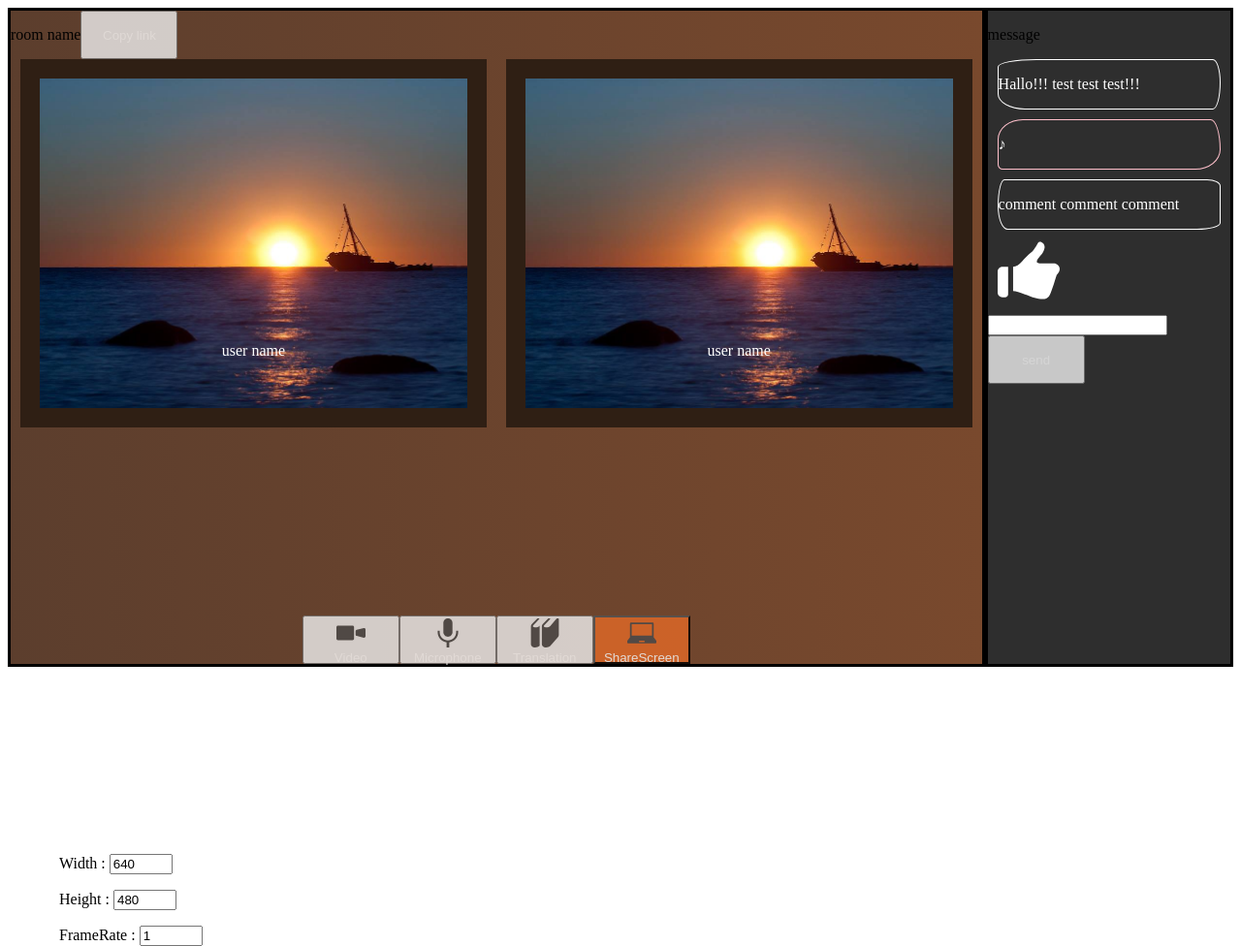
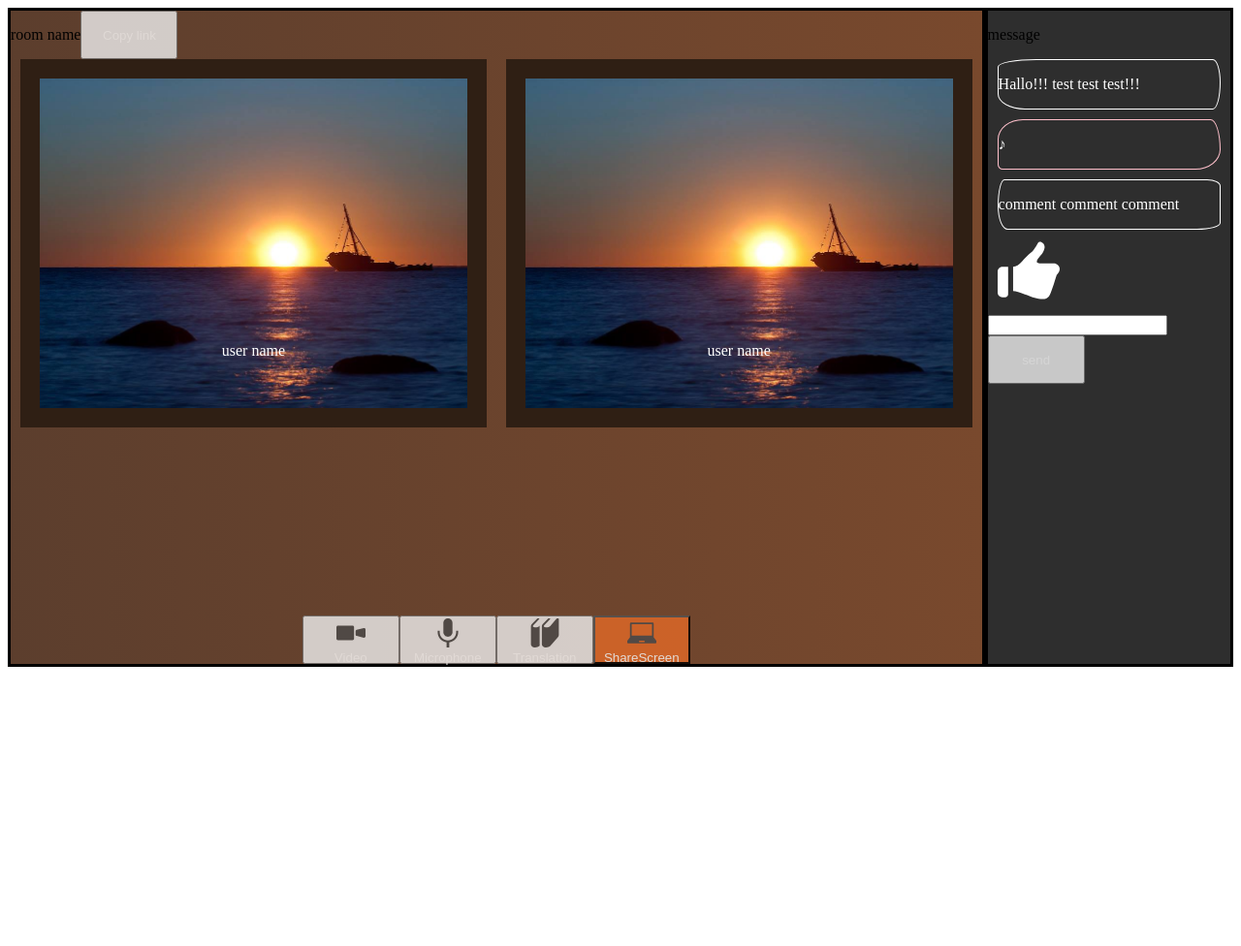
Before and after one commit to song-dong/Beasone, a plain HTML site: page index.html in a window 1280 px wide. Shown: the whole page at 97% size. After the commit the page ends 865 px from the top, so only its background shows below. Drawn offline with nearby package versions, Linux system fonts and the light colour scheme; no server answers.

Commit message:
for scrshr

```diff
--- a/index.html
+++ b/index.html
@@ -62,9 +62,6 @@
                 <div id="myVideo" class="video-box">
                 </div>
                 <video id="myScreen" muted="true" width="480" height="240" autoplay></video>
-                <p><label>Width : </label><input id="Width" size="5" value="640"></p>
-                <p><label>Height : </label><input id="Height" size="5" value="480"></p>
-                <p><label>FrameRate : </label><input id="FrameRate" size="5" value="1"></p>
             </div>
 
             <div class="video-toolbar">
@@ -230,9 +227,11 @@
             $("#screenShare").on("click", function(e) {
                 e.preventDefault();
                 multiparty.startScreenShare(function(stream) {
-                    console.log("screen-share success")
-//                    $("#myVideo").prop("src", URL.createObjectURL(stream));
-                    // success callback
+//                    console.log("screen-share success")
+                    attachMediaStream_($('video.my-video')[0],stream);
+                    localStream = stream;
+//                    $("#myScreen").prop("src", URL.createObjectURL(stream));
+                     //success callback
                 }, function(err) {
                     console.log("screen-share failed")
                     // error callback
```
